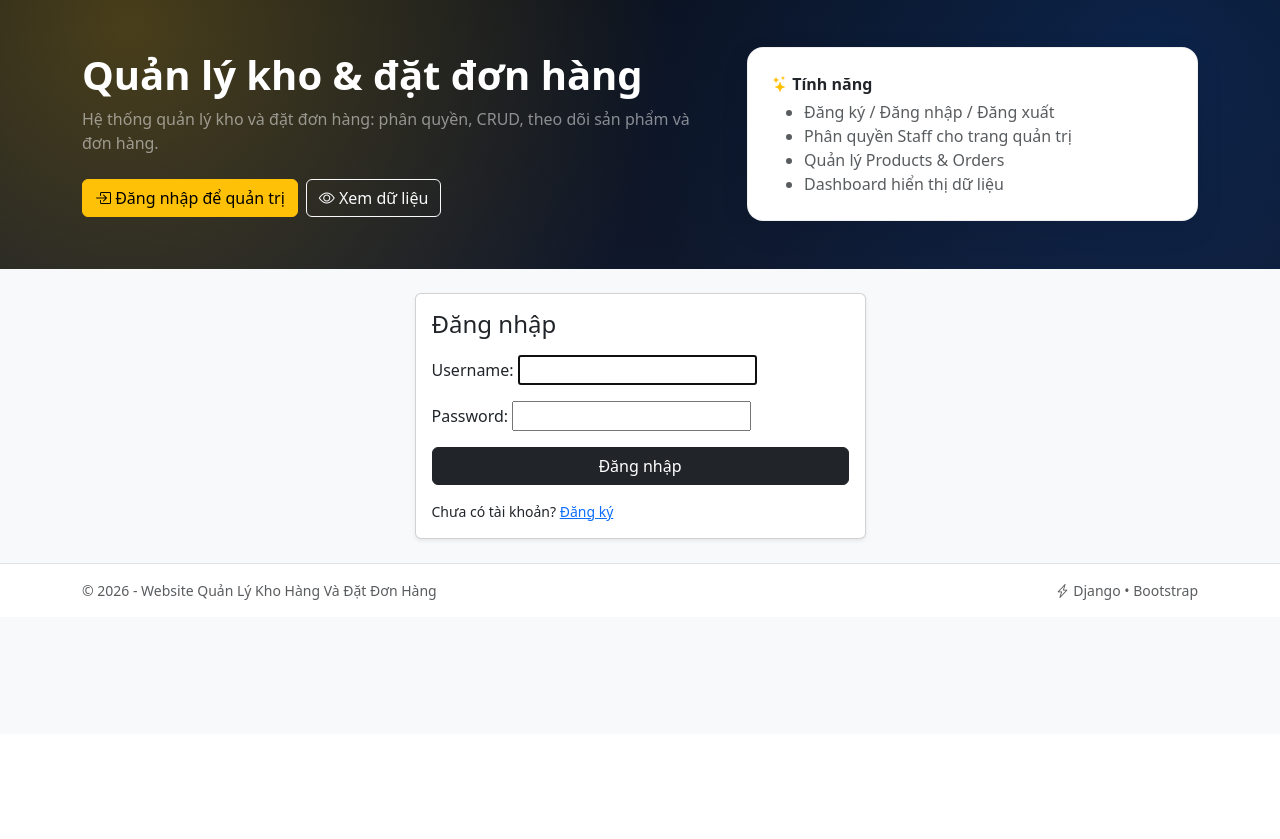
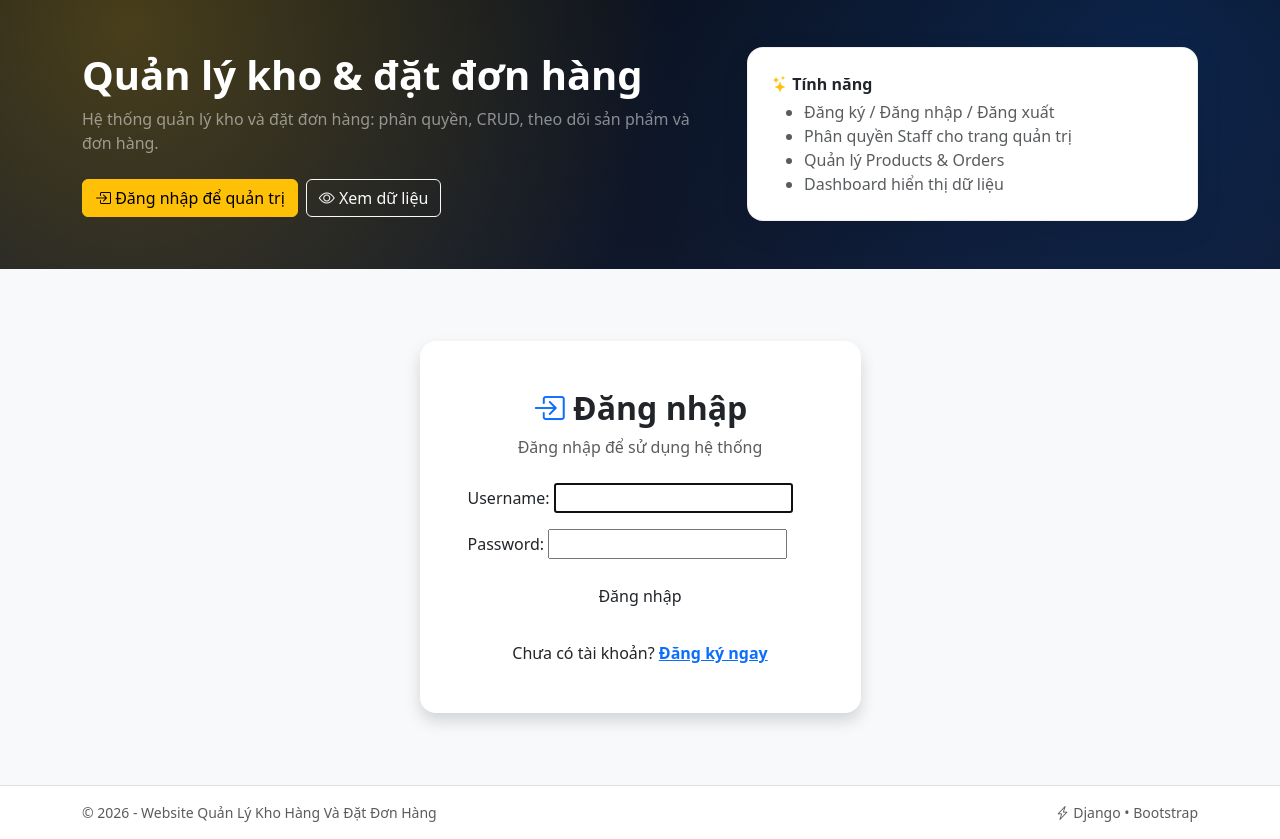
Before and after one commit to dtc235200292-star/warehouse_full, a Django app: page /accounts/login/ in a window 1280 px wide. Shown: the part 66-905 px from the top of the page. Before the commit the page ends 666 px from the top, so only its background shows below. Run offline with Django 4.2, Linux system fonts and the light colour scheme.

Commit message:
Update login.html

```diff
--- a/templates/accounts/login.html
+++ b/templates/accounts/login.html
@@ -1,22 +1,38 @@
 {% extends "base.html" %}
 {% block content %}
-<div class="row justify-content-center">
-    <div class="col-lg-5">
-        <div class="card shadow-sm">
-            <div class="card-body">
-                <h4 class="mb-3">Đăng nhập</h4>
 
-                <form method="post">
-                    {% csrf_token %}
-                    {{ form.as_p }}
-                    <button class="btn btn-dark w-100" type="submit">Đăng nhập</button>
-                </form>
+<div class="container py-5">
+    <div class="row justify-content-center">
+        <div class="col-lg-5">
 
-                <div class="small mt-3">
-                    Chưa có tài khoản? <a href="{% url 'register' %}">Đăng ký</a>
+            <div class="card shadow border-0 rounded-4">
+                <div class="card-body p-5">
+                    <h2 class="fw-bold text-center mb-2">
+                        <i class="bi bi-box-arrow-in-right text-primary"></i> Đăng nhập
+                    </h2>
+
+                    <p class="text-muted text-center mb-4">
+                        Đăng nhập để sử dụng hệ thống
+                    </p>
+
+                    <form method="post">
+                        {% csrf_token %}
+                        {{ form.as_p }}
+
+                        <button class="btn btn-main w-100 py-2" type="submit">
+                            Đăng nhập
+                        </button>
+                    </form>
+
+                    <p class="text-center mt-4 mb-0">
+                        Chưa có tài khoản?
+                        <a href="{% url 'register' %}" class="fw-bold">Đăng ký ngay</a>
+                    </p>
                 </div>
             </div>
+
         </div>
     </div>
 </div>
+
 {% endblock %}
```
